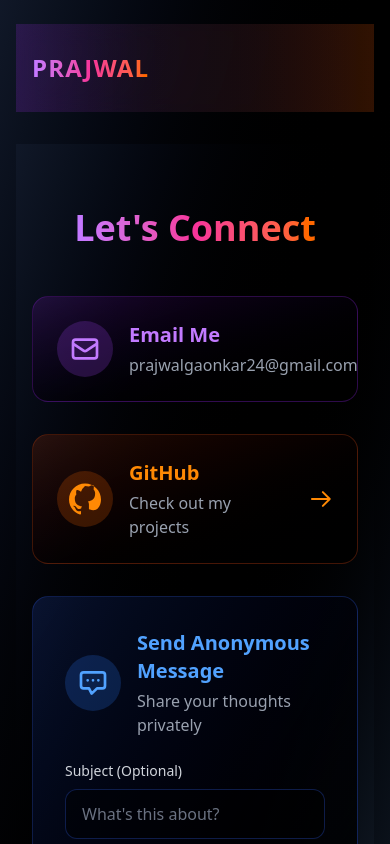
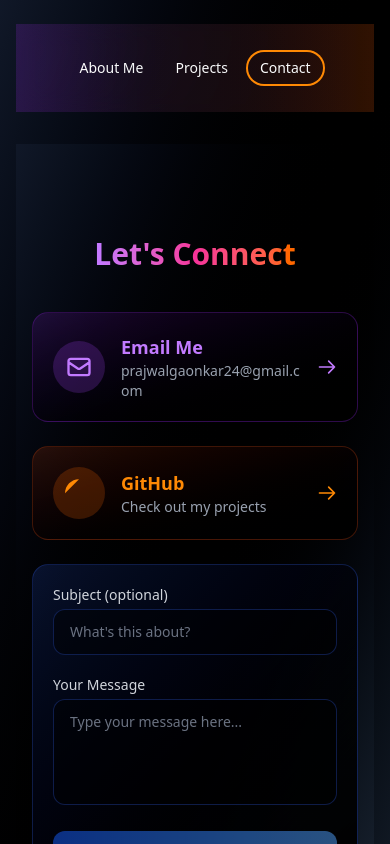
Before and after one commit to OP-Prajwal/MyPortfolio, a React (Vite) app in the folder frontend/: page /contact in a window 390 px wide. Shown: the top 844 px of the page. Built offline with nearby package versions, Linux system fonts and the light colour scheme.

Commit message:
Improve responsive Header: hide logo, compact menu on mobile

```diff
--- a/frontend/src/Components/ContactPage.jsx
+++ b/frontend/src/Components/ContactPage.jsx
@@ -1,10 +1,7 @@
 import React, { useState } from 'react';
 
 const ContactPage = () => {
-  const [formData, setFormData] = useState({
-    subject: '',
-    message: ''
-  });
+  const [formData, setFormData] = useState({ subject: '', message: '' });
   const [isSubmitting, setIsSubmitting] = useState(false);
   const [submitStatus, setSubmitStatus] = useState(null);
 
@@ -14,10 +11,7 @@ const ContactPage = () => {
 
   const handleInputChange = (e) => {
     const { id, value } = e.target;
-    setFormData(prev => ({
-      ...prev,
-      [id]: value
-    }));
+    setFormData((prev) => ({ ...prev, [id]: value }));
   };
 
   const handleSubmit = async (e) => {
@@ -28,9 +22,7 @@ const ContactPage = () => {
     try {
       const response = await fetch(`${import.meta.env.VITE_BACKEND_URL}/api/send-anonymous-message`, {
         method: 'POST',
-        headers: {
-          'Content-Type': 'application/json',
-        },
+        headers: { 'Content-Type': 'application/json' },
         body: JSON.stringify(formData),
       });
 
@@ -39,7 +31,6 @@ const ContactPage = () => {
       if (data.success) {
         setSubmitStatus('success');
         setFormData({ subject: '', message: '' });
-        // Reset success message after 3 seconds
         setTimeout(() => setSubmitStatus(null), 3000);
       } else {
         setSubmitStatus('error');
@@ -55,120 +46,102 @@ const ContactPage = () => {
   };
 
   return (
-    <div className="min-h-screen flex items-center justify-center bg-gradient-to-br from-gray-900 via-black to-gray-800 py-16">
-      <div className="w-full max-w-2xl px-4">
-        <h2 className="text-4xl sm:text-5xl font-black text-center mb-12">
+    <div className="min-h-screen flex items-center justify-center bg-gradient-to-br from-gray-900 via-black to-gray-800 py-12 px-4 sm:px-6 lg:px-8">
+      <div className="w-full max-w-3xl space-y-10">
+        <h2 className="text-3xl sm:text-4xl md:text-5xl font-black text-center">
           <span className="bg-gradient-to-r from-purple-400 via-pink-500 to-orange-500 text-transparent bg-clip-text">
             Let's Connect
           </span>
         </h2>
 
-        <div className="space-y-8">
-          {/* Email Card */}
+        {/* Contact Cards */}
+        <div className="flex flex-col gap-6">
+          {/* Email */}
           <div
             onClick={handleEmailClick}
-            className="group relative p-6 rounded-2xl bg-gradient-to-br from-purple-900/30 to-black border border-purple-900/50 hover:border-purple-500/50 transition-all duration-300 cursor-pointer hover:scale-[1.02]"
+            className="group p-5 sm:p-6 rounded-2xl bg-gradient-to-br from-purple-900/30 to-black border border-purple-900/50 hover:border-purple-500/50 transition-all duration-300 cursor-pointer hover:scale-[1.02]"
           >
-            <div className="absolute inset-0 bg-gradient-to-br from-purple-600/10 to-transparent opacity-0 group-hover:opacity-100 transition-opacity duration-300 rounded-2xl"></div>
-            <div className="relative z-10 flex items-center gap-4">
+            <div className="flex items-center gap-4">
               <div className="p-3 rounded-full bg-purple-500/20">
-                <svg className="w-8 h-8 text-purple-400" fill="none" stroke="currentColor" viewBox="0 0 24 24">
+                <svg className="w-7 h-7 sm:w-8 sm:h-8 text-purple-400" fill="none" stroke="currentColor" viewBox="0 0 24 24">
                   <path strokeLinecap="round" strokeLinejoin="round" strokeWidth={2} d="M3 8l7.89 5.26a2 2 0 002.22 0L21 8M5 19h14a2 2 0 002-2V7a2 2 0 00-2-2H5a2 2 0 00-2 2v10a2 2 0 002 2z" />
                 </svg>
               </div>
-              <div>
-                <h3 className="text-xl font-semibold text-purple-400 mb-1">Email Me</h3>
-                <p className="text-gray-400">prajwalgaonkar24@gmail.com</p>
+              <div className="flex-1">
+                <h3 className="text-lg sm:text-xl font-semibold text-purple-400">Email Me</h3>
+                <p className="text-sm text-gray-400 break-all">prajwalgaonkar24@gmail.com</p>
               </div>
-              <svg className="w-6 h-6 text-purple-400 ml-auto transform group-hover:translate-x-1 transition-transform" fill="none" stroke="currentColor" viewBox="0 0 24 24">
+              <svg className="w-5 h-5 text-purple-400 transform group-hover:translate-x-1 transition-transform" fill="none" stroke="currentColor" viewBox="0 0 24 24">
                 <path strokeLinecap="round" strokeLinejoin="round" strokeWidth={2} d="M14 5l7 7m0 0l-7 7m7-7H3" />
               </svg>
             </div>
           </div>
 
-          {/* GitHub Card */}
+          {/* GitHub */}
           <a
             href="https://github.com/OP-Prajwal"
             target="_blank"
             rel="noopener noreferrer"
-            className="group relative p-6 rounded-2xl bg-gradient-to-br from-orange-900/30 to-black border border-orange-900/50 hover:border-orange-500/50 transition-all duration-300 block hover:scale-[1.02]"
+            className="group p-5 sm:p-6 rounded-2xl bg-gradient-to-br from-orange-900/30 to-black border border-orange-900/50 hover:border-orange-500/50 transition-all duration-300 hover:scale-[1.02]"
           >
-            <div className="absolute inset-0 bg-gradient-to-br from-orange-600/10 to-transparent opacity-0 group-hover:opacity-100 transition-opacity duration-300 rounded-2xl"></div>
-            <div className="relative z-10 flex items-center gap-4">
+            <div className="flex items-center gap-4">
               <div className="p-3 rounded-full bg-orange-500/20">
-                <svg className="w-8 h-8 text-orange-400" fill="currentColor" viewBox="0 0 24 24">
-                  <path d="M12 .297c-6.63 0-12 5.373-12 12 0 5.303 3.438 9.8 8.205 11.385.6.113.82-.258.82-.577 0-.285-.01-1.04-.015-2.04-3.338.724-4.042-1.61-4.042-1.61-.546-1.387-1.333-1.757-1.333-1.757-1.089-.745.083-.729.083-.729 1.205.084 1.84 1.236 1.84 1.236 1.07 1.834 2.809 1.304 3.495.997.108-.775.418-1.305.762-1.605-2.665-.305-5.466-1.332-5.466-5.93 0-1.31.469-2.381 1.236-3.221-.124-.303-.535-1.523.117-3.176 0 0 1.008-.322 3.301 1.23A11.27 11.27 0 0112 2.297c1.002 0 2.01.14 2.953.414 2.293-1.552 3.297-1.23 3.297-1.23.653 1.653.242 2.874.118 3.176.77.84 1.235 1.911 1.235 3.221 0 4.609-2.807 5.624-5.479 5.921.43.372.823 1.102.823 2.222v3.293c0 .319.192.694.801.576C20.566 22.092 24 17.592 24 12.297c0-6.627-5.373-12-12-12z"/>
+                <svg className="w-7 h-7 sm:w-8 sm:h-8 text-orange-400" fill="currentColor" viewBox="0 0 24 24">
+                  <path d="M12 .297c-6.63 0-12 5.373-12 12 0 5.303..."/>
                 </svg>
               </div>
-              <div>
-                <h3 className="text-xl font-semibold text-orange-400 mb-1">GitHub</h3>
-                <p className="text-gray-400">Check out my projects</p>
+              <div className="flex-1">
+                <h3 className="text-lg sm:text-xl font-semibold text-orange-400">GitHub</h3>
+                <p className="text-sm text-gray-400">Check out my projects</p>
               </div>
-              <svg className="w-6 h-6 text-orange-400 ml-auto transform group-hover:translate-x-1 transition-transform" fill="none" stroke="currentColor" viewBox="0 0 24 24">
+              <svg className="w-5 h-5 text-orange-400 transform group-hover:translate-x-1 transition-transform" fill="none" stroke="currentColor" viewBox="0 0 24 24">
                 <path strokeLinecap="round" strokeLinejoin="round" strokeWidth={2} d="M14 5l7 7m0 0l-7 7m7-7H3" />
               </svg>
             </div>
           </a>
 
-          {/* Anonymous Message Form */}
-          <div className="group relative p-8 rounded-2xl bg-gradient-to-br from-blue-900/30 to-black border border-blue-900/50 hover:border-blue-500/50 transition-all duration-300">
-            <div className="absolute inset-0 bg-gradient-to-br from-blue-600/10 to-transparent opacity-0 group-hover:opacity-100 transition-opacity duration-300 rounded-2xl"></div>
-            <div className="relative z-10">
-              <div className="flex items-center gap-4 mb-6">
-                <div className="p-3 rounded-full bg-blue-500/20">
-                  <svg className="w-8 h-8 text-blue-400" fill="none" stroke="currentColor" viewBox="0 0 24 24">
-                    <path strokeLinecap="round" strokeLinejoin="round" strokeWidth={2} d="M8 10h.01M12 10h.01M16 10h.01M9 16H5a2 2 0 01-2-2V6a2 2 0 012-2h14a2 2 0 012 2v8a2 2 0 01-2 2h-4l-4 4z" />
-                  </svg>
+          {/* Anonymous Message */}
+          <div className="p-5 sm:p-6 rounded-2xl bg-gradient-to-br from-blue-900/30 to-black border border-blue-900/50 hover:border-blue-500/50 transition-all duration-300">
+            <form onSubmit={handleSubmit} className="space-y-5">
+              <div>
+                <label htmlFor="subject" className="block text-sm text-gray-300 mb-1">Subject (optional)</label>
+                <input
+                  id="subject"
+                  type="text"
+                  value={formData.subject}
+                  onChange={handleInputChange}
+                  disabled={isSubmitting}
+                  placeholder="What's this about?"
+                  className="w-full px-4 py-3 rounded-xl bg-black/50 border border-blue-900/50 text-sm text-gray-200 placeholder-gray-500 focus:outline-none focus:ring-2 focus:ring-blue-500/30"
+                />
               </div>
               <div>
-                  <h3 className="text-xl font-semibold text-blue-400 mb-1">Send Anonymous Message</h3>
-                  <p className="text-gray-400">Share your thoughts privately</p>
-                </div>
-              </div>
-
-              <form onSubmit={handleSubmit} className="space-y-4">
-                <div className="space-y-2">
-                  <label htmlFor="subject" className="block text-sm font-medium text-gray-300">Subject (Optional)</label>
-                  <input
-                    type="text"
-                    id="subject"
-                    value={formData.subject}
-                    onChange={handleInputChange}
-                    className="w-full px-4 py-3 rounded-xl bg-black/50 border border-blue-900/50 focus:border-blue-500/50 text-gray-200 placeholder-gray-500 focus:outline-none focus:ring-2 focus:ring-blue-500/20 transition-all"
-                    placeholder="What's this about?"
-                    disabled={isSubmitting}
-                  />
-                </div>
-
-                <div className="space-y-2">
-                  <label htmlFor="message" className="block text-sm font-medium text-gray-300">Your Message</label>
+                <label htmlFor="message" className="block text-sm text-gray-300 mb-1">Your Message</label>
                 <textarea
                   id="message"
                   value={formData.message}
                   onChange={handleInputChange}
                   rows={4}
-                    className="w-full px-4 py-3 rounded-xl bg-black/50 border border-blue-900/50 focus:border-blue-500/50 text-gray-200 placeholder-gray-500 focus:outline-none focus:ring-2 focus:ring-blue-500/20 transition-all resize-none"
-                    placeholder="Type your message here..."
                   required
                   disabled={isSubmitting}
-                  ></textarea>
+                  placeholder="Type your message here..."
+                  className="w-full px-4 py-3 rounded-xl bg-black/50 border border-blue-900/50 text-sm text-gray-200 placeholder-gray-500 focus:outline-none focus:ring-2 focus:ring-blue-500/30 resize-none"
+                />
               </div>
 
               {submitStatus === 'success' && (
-                  <div className="py-2 px-4 rounded-lg bg-green-500/20 border border-green-500/30">
-                    <p className="text-green-400 text-center">Message sent successfully!</p>
-                  </div>
+                <p className="text-green-400 text-center text-sm">Message sent successfully!</p>
               )}
 
               <button
                 type="submit"
                 disabled={isSubmitting || !formData.message.trim()}
-                  className="w-full px-6 py-3 rounded-xl bg-gradient-to-r from-blue-600 to-blue-400 text-white font-semibold hover:from-blue-500 hover:to-blue-300 transform hover:scale-[1.02] transition-all duration-200 focus:outline-none focus:ring-2 focus:ring-blue-500/50 flex items-center justify-center gap-2 group disabled:opacity-50 disabled:cursor-not-allowed disabled:hover:scale-100"
+                className="w-full flex items-center justify-center gap-2 px-6 py-3 rounded-xl bg-gradient-to-r from-blue-600 to-blue-400 text-white text-sm font-medium hover:from-blue-500 hover:to-blue-300 transition-all duration-200 disabled:opacity-50"
               >
                 {isSubmitting ? (
-                    <svg className="animate-spin h-5 w-5 text-white" xmlns="http://www.w3.org/2000/svg" fill="none" viewBox="0 0 24 24">
-                      <circle className="opacity-25" cx="12" cy="12" r="10" stroke="currentColor" strokeWidth="4"></circle>
-                      <path className="opacity-75" fill="currentColor" d="M4 12a8 8 0 018-8V0C5.373 0 0 5.373 0 12h4zm2 5.291A7.962 7.962 0 014 12H0c0 3.042 1.135 5.824 3 7.938l3-2.647z"></path>
+                  <svg className="animate-spin h-5 w-5" xmlns="http://www.w3.org/2000/svg" fill="none" viewBox="0 0 24 24">
+                    <circle className="opacity-25" cx="12" cy="12" r="10" stroke="currentColor" strokeWidth="4" />
+                    <path className="opacity-75" fill="currentColor" d="M4 12a8 8 0 018-8V0..." />
                   </svg>
                 ) : (
                   <>
@@ -184,7 +157,6 @@ const ContactPage = () => {
         </div>
       </div>
     </div>
-    </div>
   );
 };
 
--- a/frontend/src/Components/Header.jsx
+++ b/frontend/src/Components/Header.jsx
@@ -1,35 +1,27 @@
-import React, { useState } from 'react';
+import React from 'react';
 import { useNavigate, useLocation } from 'react-router-dom';
 
 const Header = () => {
   const navigate = useNavigate();
   const location = useLocation();
-  const [isMenuOpen, setIsMenuOpen] = useState(false);
 
   const isActive = (path) => location.pathname === path;
 
   return (
     <header className="text-white sticky top-0 w-full z-50">
-      {/* Glassmorphism background with animated gradient */}
+      {/* Glass background */}
       <div className="absolute inset-0 bg-gradient-to-r from-purple-900/20 via-black/40 to-orange-900/20 backdrop-blur-md">
         <div className="absolute inset-0 bg-gradient-to-r from-purple-500/10 to-orange-500/10 animate-gradient-x"></div>
       </div>
 
-      {/* Main navigation */}
+      {/* Navbar */}
       <nav className="relative px-4 md:px-8 py-3 md:py-4">
-        <div className="max-w-7xl mx-auto">
-          <div className="flex items-center justify-between h-16">
-            {/* Logo */}
-            <div className="flex-shrink-0">
-              <h1 className="relative text-2xl md:text-3xl font-extrabold tracking-wider">
-                <span className="animate-gradient-text bg-gradient-to-r from-purple-400 via-pink-500 to-orange-500 text-transparent bg-clip-text hover:from-orange-400 hover:via-pink-500 hover:to-purple-500 transition-all duration-500">
-                  PRAJWAL
-                </span>
-              </h1>
-            </div>
+        <div className="max-w-7xl mx-auto flex items-center justify-center md:justify-between h-16">
+          {/* Logo hidden on all screen sizes */}
+          <div className="hidden"></div>
 
-            {/* Desktop Navigation */}
-            <div className="hidden md:flex items-center gap-4">
+          {/* Navigation buttons */}
+          <div className="flex items-center gap-2 md:gap-4">
             {[
               { label: 'About Me', path: '/' },
               { label: 'Projects', path: '/projects' },
@@ -38,7 +30,7 @@ const Header = () => {
               <button
                 key={path}
                 onClick={() => navigate(path)}
-                  className={`group relative px-6 py-2.5 rounded-full font-semibold overflow-hidden transform hover:scale-105 transition-all duration-300 ${
+                className={`group relative px-3 py-1.5 md:px-6 md:py-2.5 rounded-full font-medium text-sm md:text-base overflow-hidden transform hover:scale-105 transition-all duration-300 ${
                   isActive(path) ? 'ring-2 ring-orange-400' : ''
                 }`}
               >
@@ -47,15 +39,9 @@ const Header = () => {
                 <span className="relative z-10 bg-gradient-to-r from-white to-gray-100 bg-clip-text text-transparent group-hover:text-white transition-colors duration-300">
                   {label}
                 </span>
-                  <div className="absolute bottom-1.5 left-3 right-3 h-px bg-gradient-to-r from-purple-500 to-orange-500 transform scale-x-0 group-hover:scale-x-100 transition-transform duration-300"></div>
+                <div className="absolute bottom-1 left-3 right-3 h-px bg-gradient-to-r from-purple-500 to-orange-500 transform scale-x-0 group-hover:scale-x-100 transition-transform duration-300"></div>
               </button>
             ))}
-            </div>
-
-            {/* Placeholder for Mobile Menu Icon (future use) */}
-            <div className="md:hidden">
-              {/* Can add mobile menu toggle here if needed */}
-            </div>
           </div>
         </div>
       </nav>
```
Lines whose indentation alone changed are shown as unchanged.
